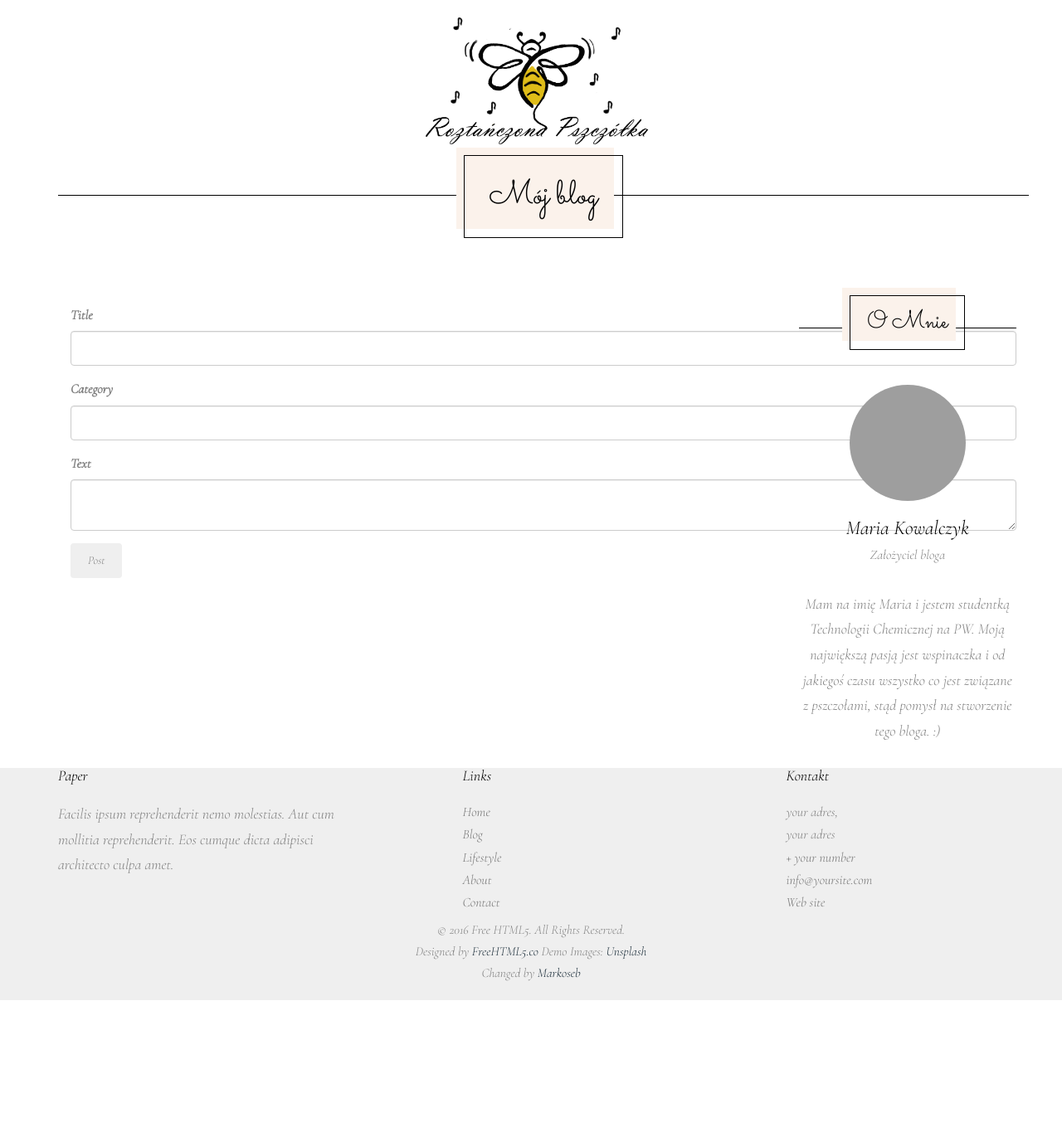
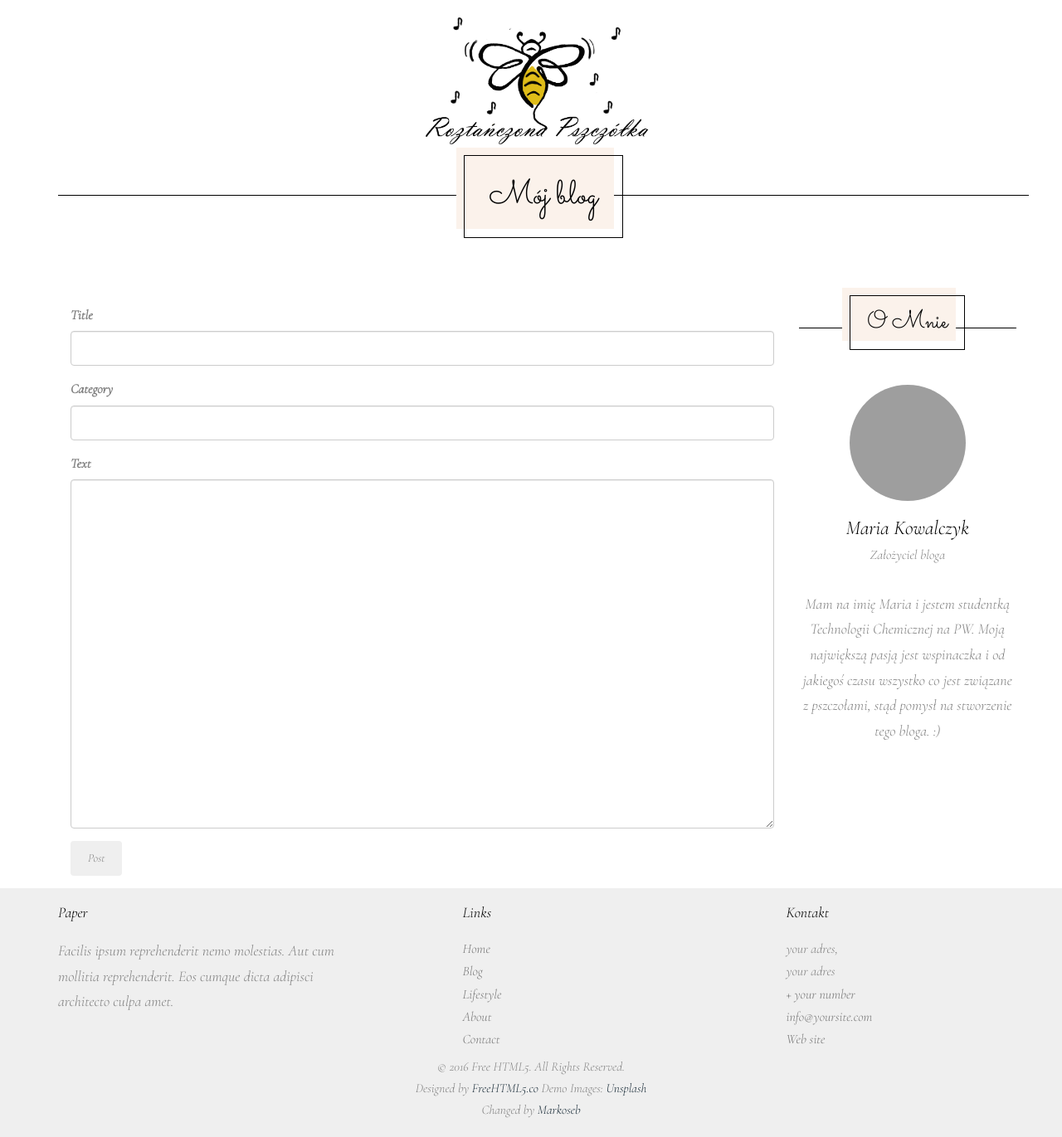
Before and after one commit to markoseb/BeeBloge, a Flask app: page /create in a window 1280 px wide; the page is wider, and only the part inside the window is pictured. Shown: the part 63-1434 px from the top of that part at 83% size. Before the commit the page ends 1269 px from the top of that part, so only its background shows below. Run offline with Flask 2, Linux system fonts and the light colour scheme; a user stored in the database is signed in; some libraries are stand-ins or nearby versions; grey boxes are pictures that could not be loaded.

Commit message:
Changes: * Upgraded style for create post.html with flask bootstrap * Added requirements.txt and README.md * Added new row in blog table

```diff
--- a/beebloge/__init__.py
+++ b/beebloge/__init__.py
@@ -3,10 +3,10 @@ from flask import Flask
 from flask_sqlalchemy import SQLAlchemy
 from flask_migrate import Migrate
 from flask_login import LoginManager
-
+from flask_bootstrap import Bootstrap
 
 app = Flask(__name__)
-
+Bootstrap(app)
 #############################################################################
 ############ CONFIGURATIONS ###############
 ###########################################################################
--- a/beebloge/blog_posts/forms.py
+++ b/beebloge/blog_posts/forms.py
@@ -4,6 +4,6 @@ from wtforms.validators import DataRequired
 
 class BlogPostForm(FlaskForm):
     title = StringField('Title', validators=[DataRequired()])
-    category = StringField('Category', validators=[DataRequired()])
+    category = StringField('Category',validators=[DataRequired()])
     text = TextAreaField('Text', validators=[DataRequired()])
     submit = SubmitField('Post')
--- a/beebloge/blog_posts/views.py
+++ b/beebloge/blog_posts/views.py
@@ -15,6 +15,7 @@ def create_post():
 
         blog_post = BlogPost(title=form.title.data,
                              text=form.text.data,
+                             category=form.category.data,
                              user_id=current_user.id
                              )
         db.session.add(blog_post)
@@ -31,7 +32,7 @@ def blog_post(blog_post_id):
     # grab the requested blog post by id number or return 404
     blog_post = BlogPost.query.get_or_404(blog_post_id)
     return render_template('blog_post.html',title=blog_post.title,
-                            date=blog_post.date,post=blog_post
+                            date=blog_post.date,post=blog_post,category=blog_post.category
     )
 
 @blog_posts.route("/<int:blog_post_id>/update", methods=['GET', 'POST'])
@@ -46,6 +47,7 @@ def update(blog_post_id):
     if form.validate_on_submit():
         blog_post.title = form.title.data
         blog_post.text = form.text.data
+        blog_post.category = form.category.data
         db.session.commit()
         flash('Post Updated')
         return redirect(url_for('blog_posts.blog_post', blog_post_id=blog_post.id))
@@ -54,6 +56,7 @@ def update(blog_post_id):
     elif request.method == 'GET':
         form.title.data = blog_post.title
         form.text.data = blog_post.text
+        form.category.data = blog_post.category
     return render_template('create_post.html', title='Update',
                            form=form)
 
--- a/beebloge/models.py
+++ b/beebloge/models.py
@@ -47,11 +47,13 @@ class BlogPost(db.Model):
     user_id = db.Column(db.Integer, db.ForeignKey('users.id'), nullable=False)
     date = db.Column(db.DateTime, nullable=False, default=datetime.utcnow)
     title = db.Column(db.String(140), nullable=False)
+    category = db.Column(db.String(140),nullable=False)
     text = db.Column(db.Text, nullable=False)
 
-    def __init__(self, title, text, user_id):
+    def __init__(self, title, text, user_id,category="Category"):
         self.title = title
         self.text = text
+        self.category = category
         self.user_id =user_id
 
 
--- a/beebloge/templates/base.html
+++ b/beebloge/templates/base.html
@@ -75,6 +75,11 @@
 
 		<footer id="fh5co-footer" role="contentinfo">
 		<div class="container">
+			<p>
+
+
+			</p>
+
 			<div class="row row-pb-md">
 				<div class="col-md-4 fh5co-widget">
 					<h4>Paper</h4>
--- a/beebloge/templates/blog_post.html
+++ b/beebloge/templates/blog_post.html
@@ -3,6 +3,7 @@
 <div class="jumbotron">
   <h1>{{ post.title }}</h1>
   <h2>Written by: {{post.author.username}}</h2>
+  <h2>Category: {{post.category}}</h2>
   <h3>Published: {{ post.date.strftime('%B %d, %Y') }}</h3>
   <p>{{post.text}}</p>
    {% if post.author == current_user %}
--- a/beebloge/templates/create_post.html
+++ b/beebloge/templates/create_post.html
@@ -1,4 +1,5 @@
 {% extends "base.html" %}
+{%import "bootstrap/wtf.html" as wtf%}
 	{% block content %}
 
 
@@ -18,22 +19,19 @@
 					<div class="row">
 
 						<div class="container">
-							<form class="form-group" method="POST">
+							<form class="form-group row" method="POST">
 								{{ form.hidden_tag() }}
 
-								<div class="form-group">
-									{{ form.title.label(class="form-control-label") }}
-									{{ form.title(class="form-control form-control-lg ") }}
+								<div class="col-xs-9">
+									{{wtf.form_field(form.title, class="form-control")}}
 								</div>
-								<div class="form-group">
-									{{ form.category.label(class="form-control-label") }}
-									{{ form.category(class="form-control form-control-lg ") }}
+								<div class="col-xs-9">
+									{{wtf.form_field(form.category, class="form-control",rows="20")}}
 								</div>
-								<div class="form-group">
-									{{ form.text.label(class="form-control-label") }}
-									{{ form.text(class="form-control form-control-lg") }}
+								<div class="col-xs-9">
+									{{wtf.form_field(form.text, class="form-control",rows="20")}}
 								</div>
-								<div class="form-group">
+								<div class="col-xs-9">
 									{{ form.submit(class="btn btn-outline-info") }}
 								</div>
 							</form>
--- a/beebloge/templates/index.html
+++ b/beebloge/templates/index.html
@@ -29,7 +29,8 @@
 									<span class="posted-on">Opublikowane: {{ post.date.strftime('%Y-%m-%d') }}</span>
 									<h3><a href="  {{ url_for('blog_posts.blog_post', blog_post_id=post.id) }}">{{
 										post.title }}</a></h3>
-									<span class="category">Lifestyle</span>
+									<span class="category">{{
+										post.category }}</span>
 								</div>
 								<a href="  {{ url_for('blog_posts.blog_post', blog_post_id=post.id) }}"><img class="img-responsive" src="/static/blog-1.jpg" alt=""></a>
 								<div class="blog-text text-center">
@@ -49,7 +50,8 @@
 									<span class="posted-on">Opublikowane: {{ post.date.strftime('%Y-%m-%d') }}</span>
 									<h3><a href="  {{ url_for('blog_posts.blog_post', blog_post_id=post.id) }}">{{
 										post.title }}</a></h3>
-									<span class="category">Lifestyle</span>
+									<span class="category">{{
+										post.category }}</span>
 								</div>
 								<a href="  {{ url_for('blog_posts.blog_post', blog_post_id=post.id) }}"><img class="img-responsive" src="/static/blog-1.jpg" alt=""></a>
 								<div class="blog-text text-center">
--- a/beebloge/users/forms.py
+++ b/beebloge/users/forms.py
@@ -3,8 +3,6 @@ from wtforms import StringField, PasswordField, SubmitField
 from wtforms.validators import DataRequired, Email, EqualTo
 from wtforms import ValidationError
 from flask_wtf.file import FileField,FileAllowed
-
-from flask_login import current_user
 from beebloge.models import User
 
 class LoginForm(FlaskForm):
--- a/beebloge/users/picture_handler.py
+++ b/beebloge/users/picture_handler.py
@@ -2,7 +2,7 @@
 
 import os
 from PIL import Image
-from flask import url_for, current_app
+from flask import current_app
 
 
 def add_profile_pic(pic_upload, username):
```
Also changed, not shown: requirements.txt (added, +10 -0 lines), README.md (added), beebloge/data.sqlite, sampleImg/blog.png (added), sampleImg/createPost.png (added).
